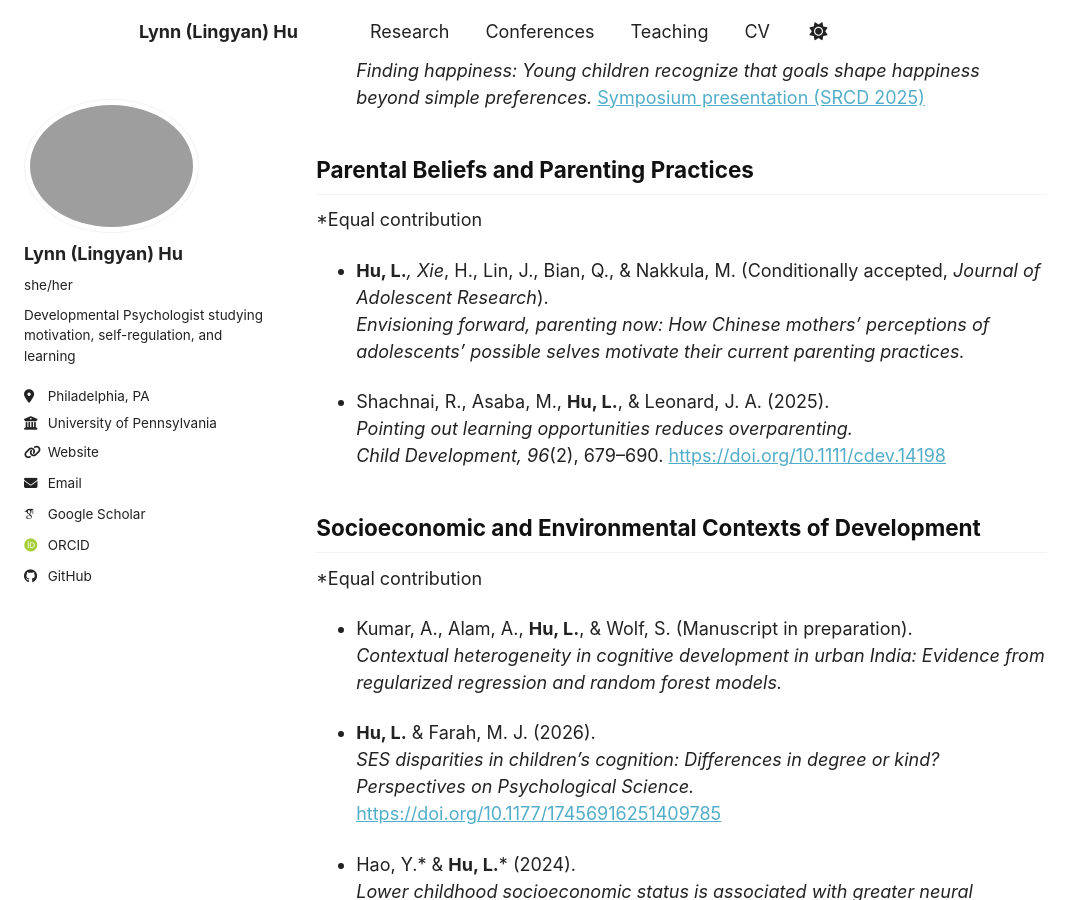
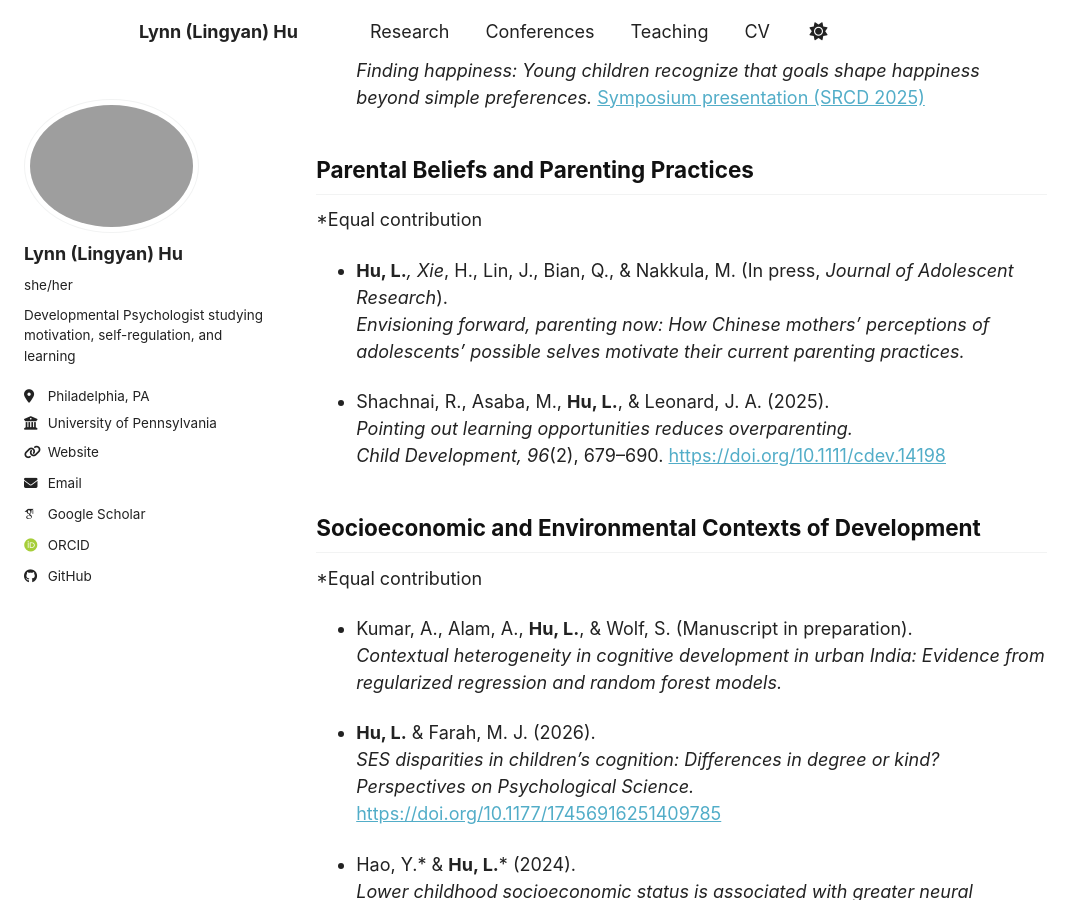
Before and after one commit to lingyh904/lingyh904.github.io, a Jekyll site: the page built from _pages/research.md, in a window 1280 px wide and 900 px high, scrolled down 439 px. Shown: the whole window, without its empty margins (0-1086 px from the left). Built offline with Jekyll 4.4.1, drawn with Linux system fonts in a browser that asks for light colours; some web fonts are replaced; a script bundle is joined from its source files by our own code; library files that are not in the unit come from our copies.

Commit message:
Update research.md

```diff
--- a/_pages/research.md
+++ b/_pages/research.md
@@ -23,7 +23,7 @@ author_profile: true
 ## Parental Beliefs and Parenting Practices
 *Equal contribution
 
-- **Hu, L.***, Xie*, H., Lin, J., Bian, Q., & Nakkula, M. (Conditionally accepted, *Journal of Adolescent Research*).
+- **Hu, L.***, Xie*, H., Lin, J., Bian, Q., & Nakkula, M. (In press, *Journal of Adolescent Research*).
   *Envisioning forward, parenting now: How Chinese mothers’ perceptions of adolescents’ possible selves motivate their current parenting practices.*
 
 - Shachnai, R., Asaba, M., **Hu, L.**, & Leonard, J. A. (2025).
```
